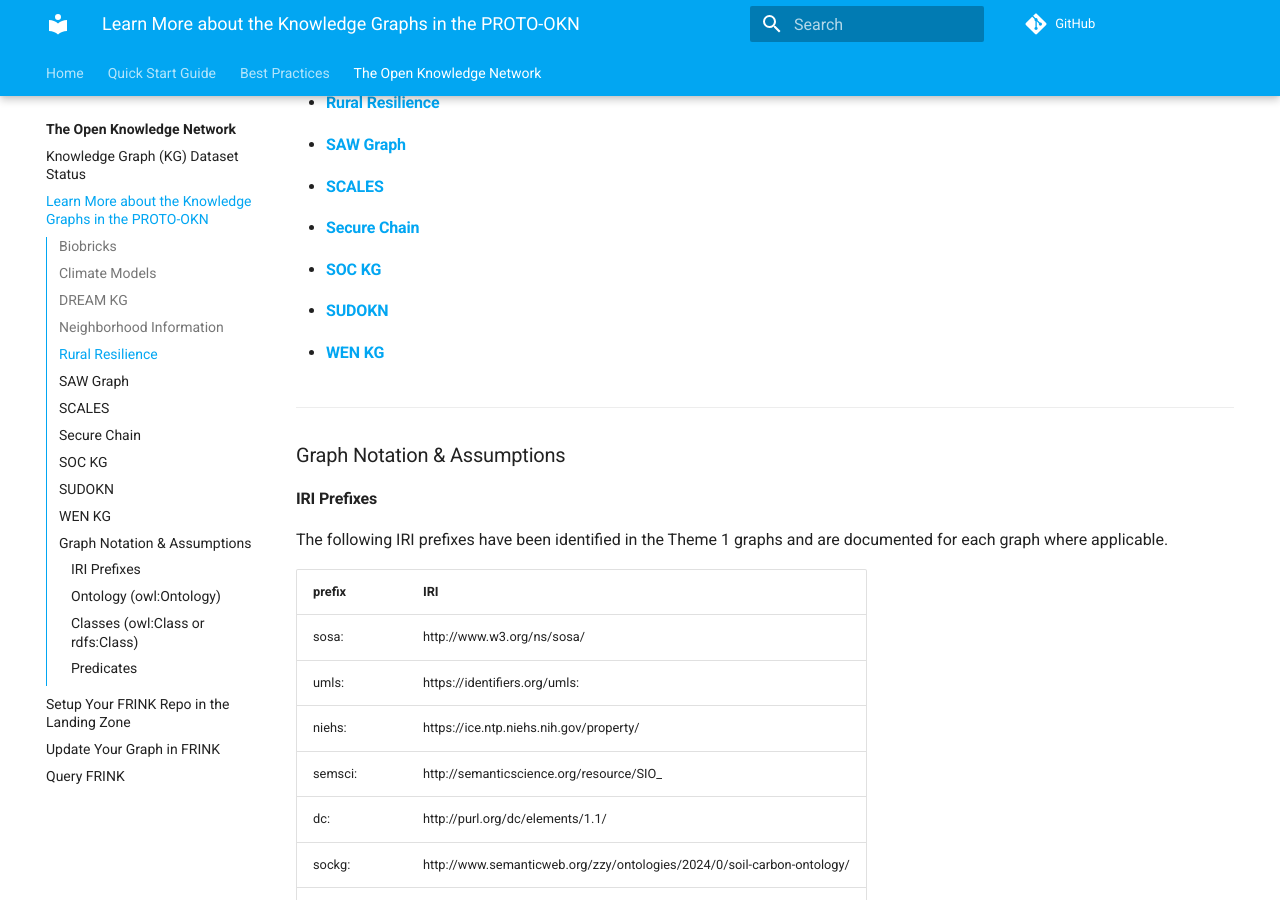
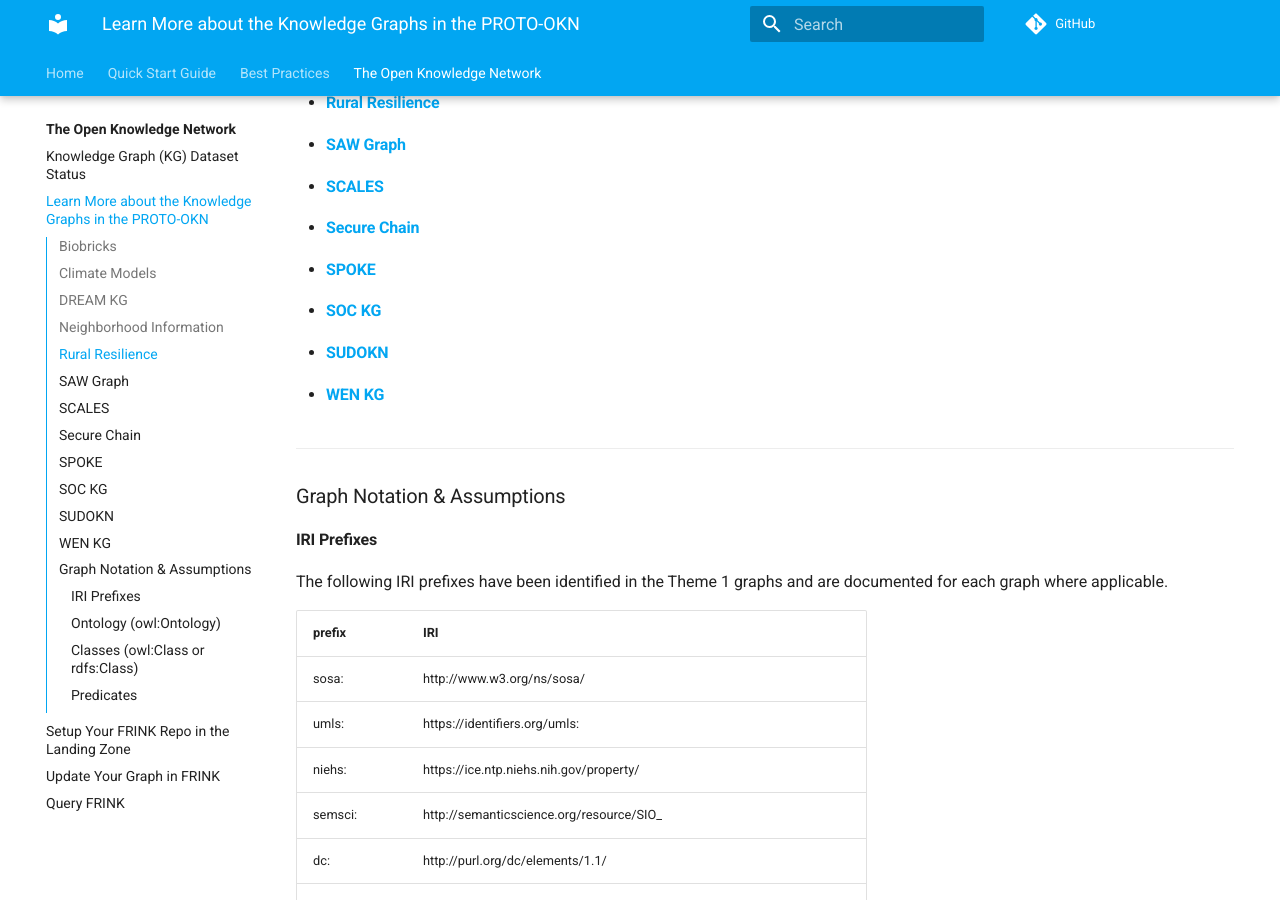
Before and after one commit to frink-okn/frink-landing-zone, an MkDocs documentation site: the page built from docs/okn/learn/index.md, in a window 1280 px wide and 900 px high, scrolled down 494 px. Built offline with MkDocs 1.6.1 and Material for MkDocs 9.7.7, drawn with Linux system fonts in a browser that asks for light colours; comment, search, counter and statistics services are not loaded.

Commit message:
forgot spoke

```diff
--- a/docs/okn/learn/index.md
+++ b/docs/okn/learn/index.md
@@ -19,6 +19,8 @@ Need to correct your graph's information? Please contact [Mahir Morshed](mailto:
 - #### [SCALES](scales-kg.md)
 
 - #### [Secure Chain](secure-chain-kg.md)
+
+- #### [SPOKE](spoke-kg.md)
 
 - #### [SOC KG](soc-kg.md)
 
```
